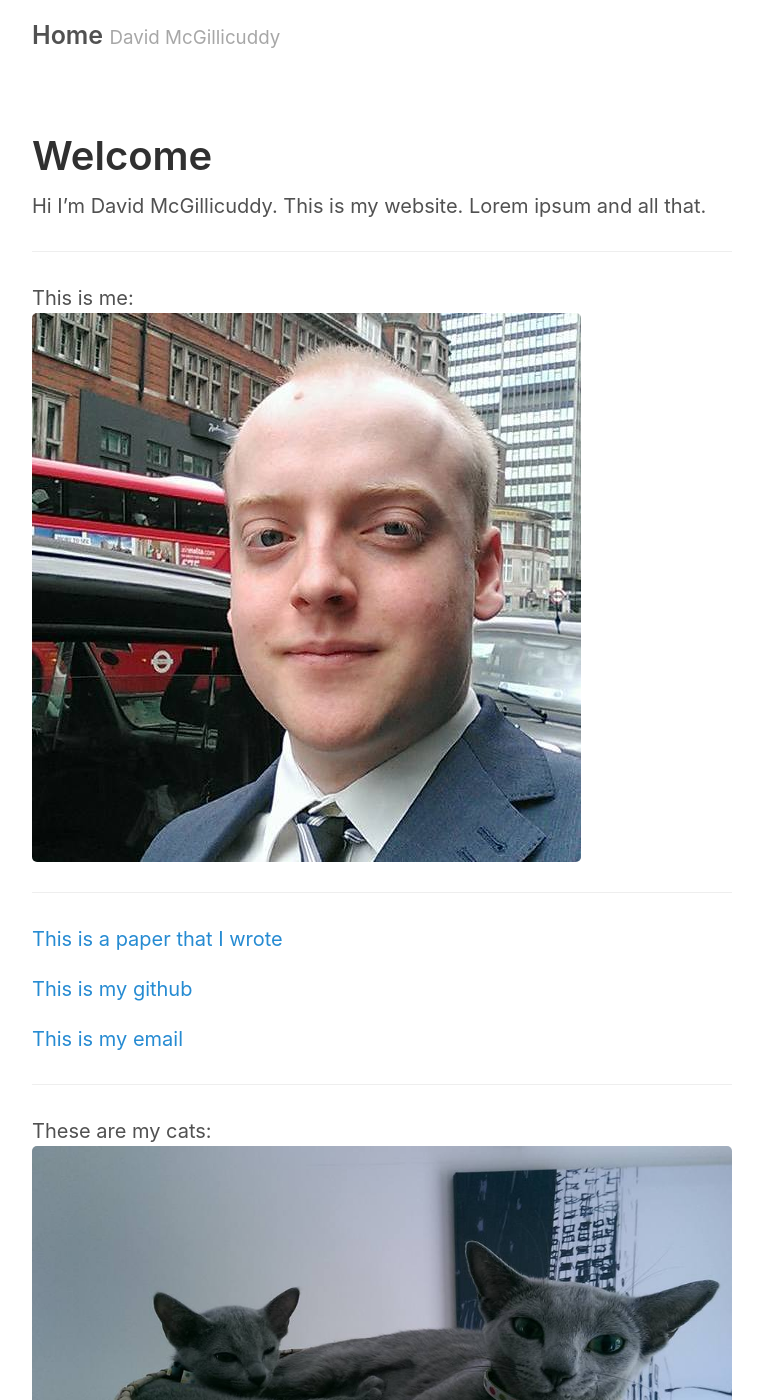
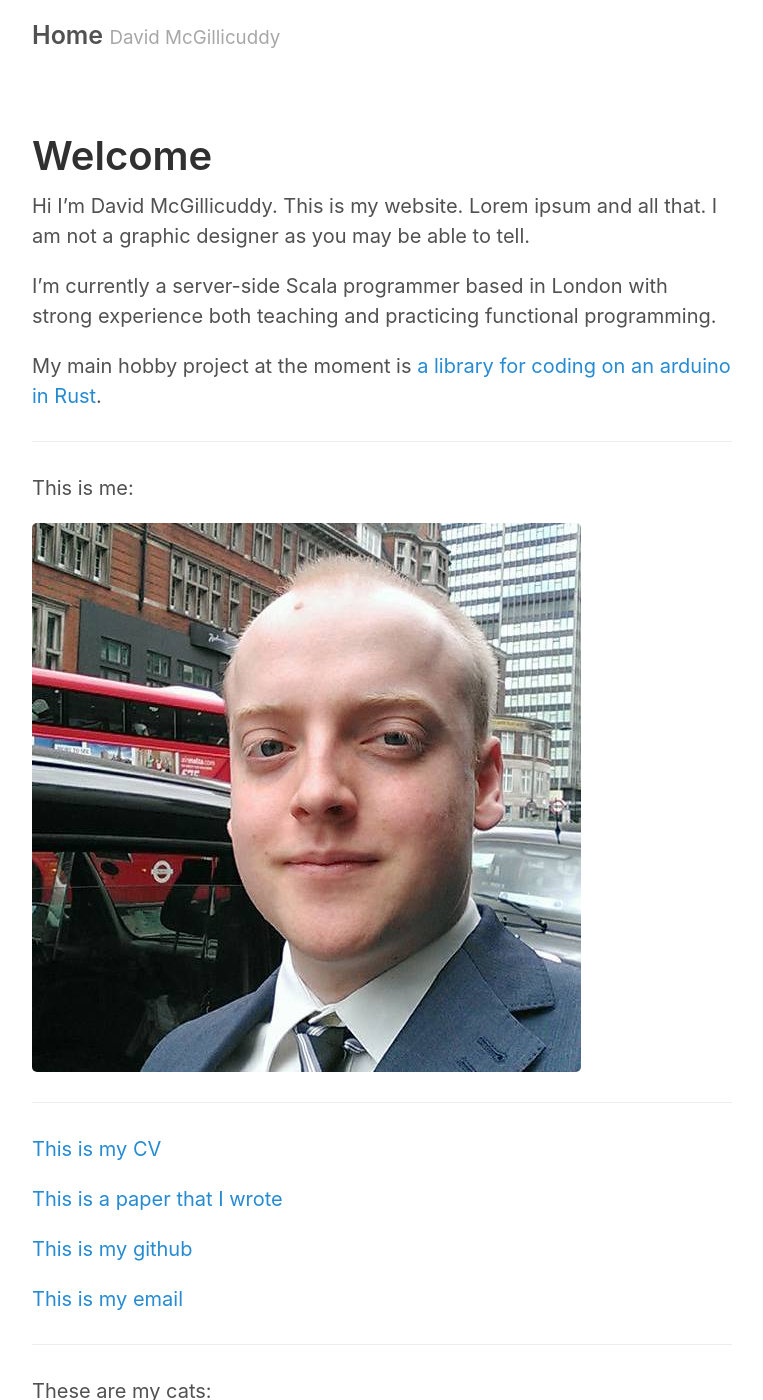
Before and after one commit to djmcgill/djmcgill.github.io, a Jekyll site: the page built from index.md, in a window 1280 px wide and 1400 px high. Shown: the whole window, without its empty margins (258-1021 px from the left). Built offline with Jekyll 4.4.1, drawn with Linux system fonts in a browser that asks for light colours.

Commit message:
Updated CV

```diff
--- a/index.md
+++ b/index.md
@@ -3,14 +3,21 @@ layout: page
 title: Welcome
 ---
 
-Hi I'm David McGillicuddy. This is my website. Lorem ipsum and all that.
+Hi I'm David McGillicuddy. This is my website. Lorem ipsum and all that. I am not a graphic designer as you may be able to tell.
+
+I'm currently a server-side Scala programmer based in London with strong experience both teaching and practicing functional programming.
+
+My main hobby project at the moment is [a library for coding on an arduino in Rust](https://github.com/djmcgill/to-the-moon).
 
 ----
 
 This is me:
+
 ![selfie2](/assets/selfie.jpg)
 
 ----
+
+[This is my CV](/assets/D_McGillicuddy_CV.pdf)
 
 [This is a paper that I wrote](/assets/patat.pdf)
 
@@ -21,4 +28,5 @@ This is me:
 ----
 
 These are my cats:
+
 ![cats](/assets/cats.jpg)
```
